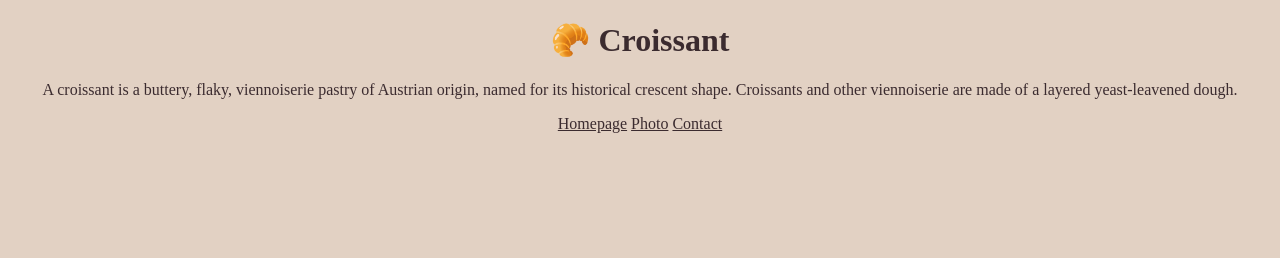
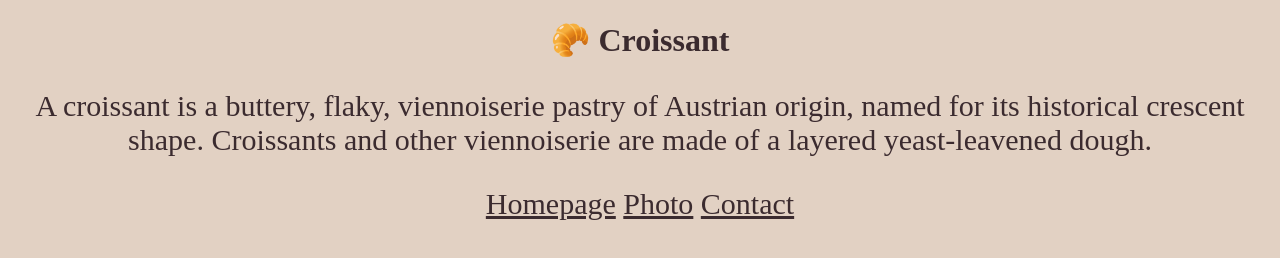
Before and after one commit to SLou-27/croissant-challenge2, a plain HTML site: page index.html in a window 1280 px wide. Drawn offline with Linux system fonts and the light colour scheme.

Commit message:
Update style.css

```diff
--- a/src/style.css
+++ b/src/style.css
@@ -7,6 +7,7 @@ h1 {
 p {
     text-align: center;
     color: #3b2b2f;
+    font-size: 20px;
 }
 body {
     background: #e2d1c3;
@@ -19,3 +20,8 @@ img {
     display: block;
     margin: auto;
 }
+@media (min-width: 576px) {
+    p {
+      font-size: 30px;
+    }
+  }
```
